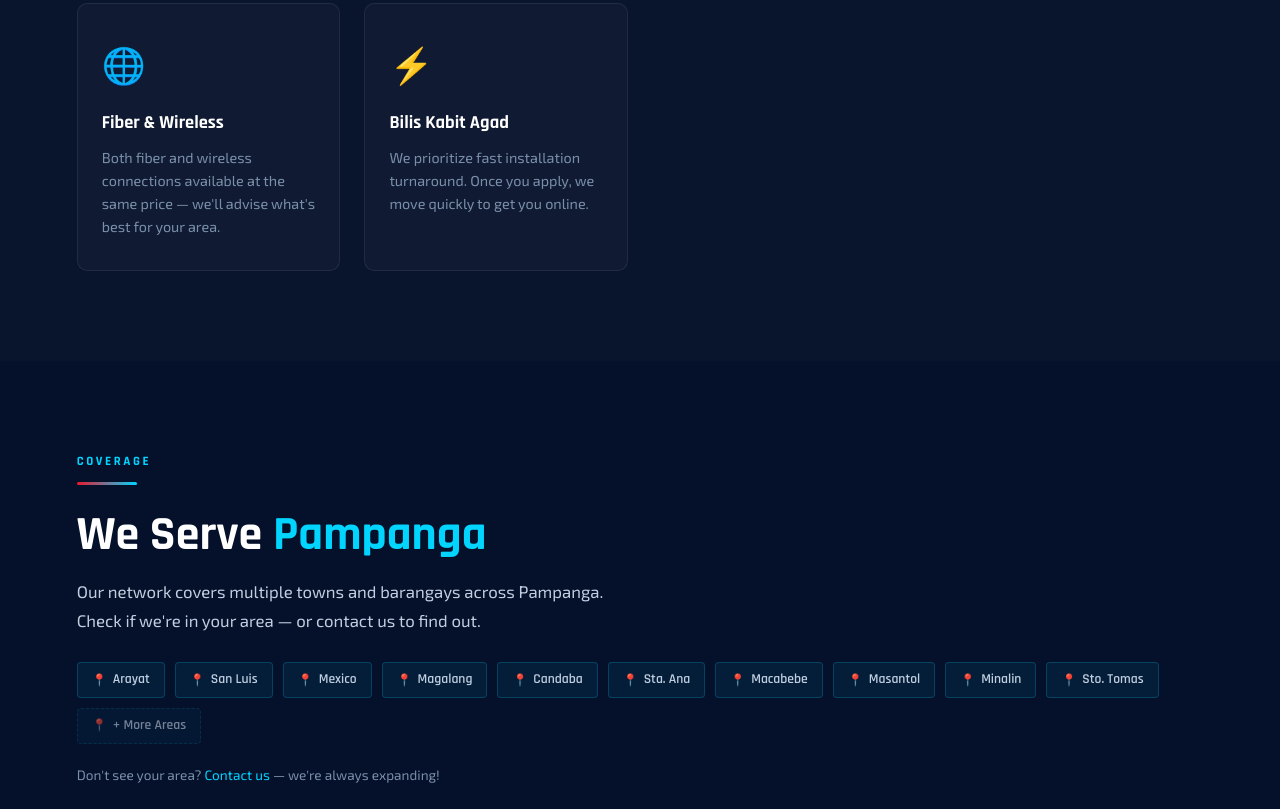
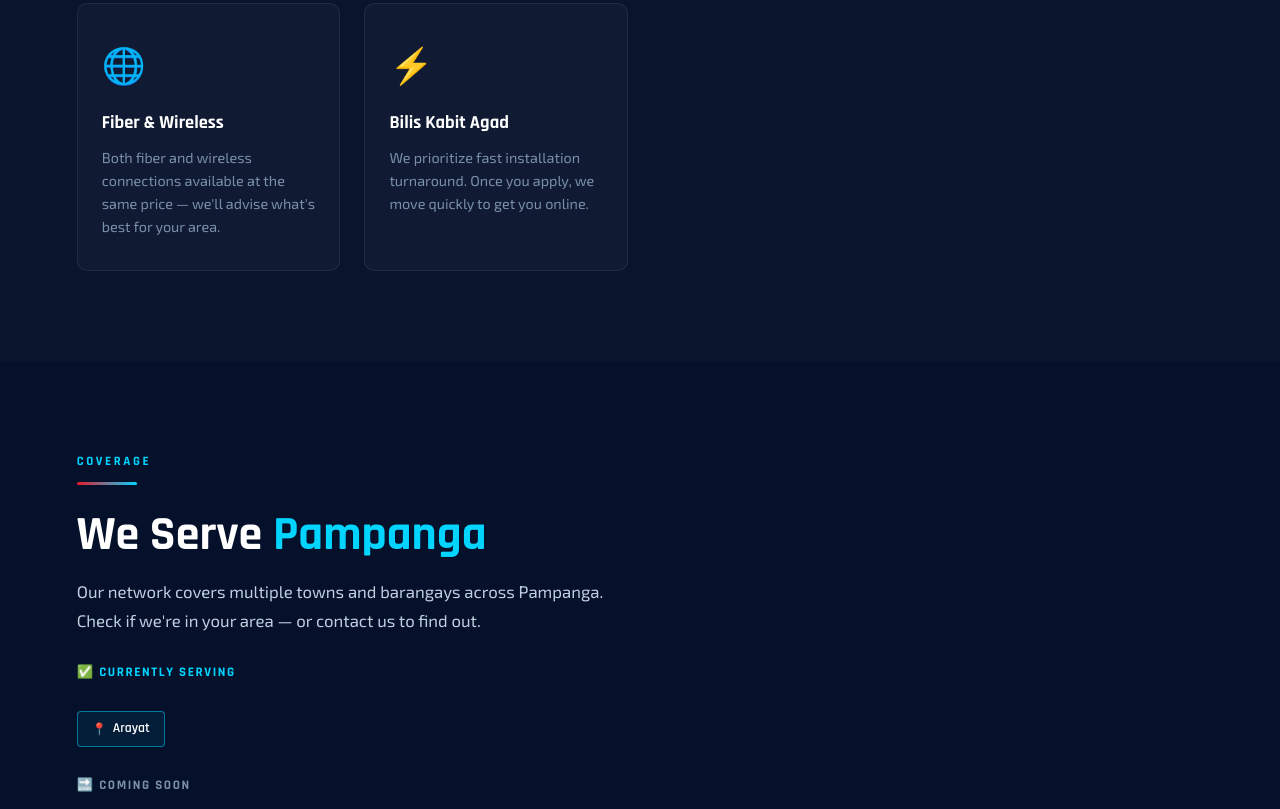
Before and after one commit to jhonpaulopuyat/jquestnetwork, a plain HTML site: page plans.html in a window 1280 px wide. Shown: the part 1988-2797 px from the top of the page. Drawn offline with Linux system fonts and the light colour scheme.

Commit message:
Update plans.html

```diff
--- a/plans.html
+++ b/plans.html
@@ -67,7 +67,8 @@
       <a href="contact.html" class="btn btn-outline plan-cta">Apply for This Plan</a>
     </div>
 
-    <div class="plan-card fade-up">
+    <div class="plan-card featured fade-up">
+      <span class="plan-badge-top">Most Popular</span>
       <div class="plan-name">Plan 999</div>
       <div class="plan-price"><sup>₱</sup>999</div>
       <div class="plan-period">per month</div>
@@ -87,11 +88,10 @@
         <li>Available: Fiber &amp; Wireless</li>
         <li>Valid ID required to apply</li>
       </ul>
-      <a href="contact.html" class="btn btn-outline plan-cta">Apply for This Plan</a>
+      <a href="contact.html" class="btn btn-primary plan-cta">Apply for This Plan</a>
     </div>
 
-    <div class="plan-card featured fade-up">
-      <span class="plan-badge-top">Most Popular</span>
+    <div class="plan-card fade-up">
       <div class="plan-name">Plan 1399</div>
       <div class="plan-price"><sup>₱</sup>1,399</div>
       <div class="plan-period">per month</div>
@@ -111,7 +111,7 @@
         <li>Available: Fiber &amp; Wireless</li>
         <li>Valid ID required to apply</li>
       </ul>
-      <a href="contact.html" class="btn btn-primary plan-cta">Apply for This Plan</a>
+      <a href="contact.html" class="btn btn-outline plan-cta">Apply for This Plan</a>
     </div>
 
     <div class="plan-card fade-up">
@@ -195,19 +195,20 @@
     <h2 class="section-title">We Serve <span>Pampanga</span></h2>
     <p class="section-sub">Our network covers multiple towns and barangays across Pampanga. Check if we're in your area — or contact us to find out.</p>
   </div>
-  <div class="coverage-areas fade-up" style="margin-top:28px;">
-    <span class="area-tag">Arayat</span>
-    <span class="area-tag">San Luis</span>
-    <span class="area-tag">Mexico</span>
-    <span class="area-tag">Magalang</span>
-    <span class="area-tag">Candaba</span>
-    <span class="area-tag">Sta. Ana</span>
-    <span class="area-tag">Macabebe</span>
-    <span class="area-tag">Masantol</span>
-    <span class="area-tag">Minalin</span>
-    <span class="area-tag">Sto. Tomas</span>
-    <!-- Add more as needed -->
-    <span class="area-tag" style="border-style:dashed;opacity:0.6;">+ More Areas</span>
+  <!-- Currently Serving -->
+  <p style="font-family:var(--font-head);font-size:0.82rem;font-weight:700;letter-spacing:0.12em;text-transform:uppercase;color:var(--cyan);margin-bottom:12px;margin-top:28px;">✅ Currently Serving</p>
+  <div class="coverage-areas fade-up">
+    <span class="area-tag" style="border-color:rgba(0,212,255,0.5);color:var(--white);">Arayat</span>
+  </div>
+
+  <!-- Future Areas -->
+  <p style="font-family:var(--font-head);font-size:0.82rem;font-weight:700;letter-spacing:0.12em;text-transform:uppercase;color:var(--gray-dim);margin-bottom:12px;margin-top:28px;">🔜 Coming Soon</p>
+  <div class="coverage-areas fade-up">
+    <span class="area-tag" style="border-style:dashed;opacity:0.7;">Sta. Ana</span>
+    <span class="area-tag" style="border-style:dashed;opacity:0.7;">Magalang</span>
+    <span class="area-tag" style="border-style:dashed;opacity:0.7;">Mexico</span>
+    <span class="area-tag" style="border-style:dashed;opacity:0.7;">San Fernando</span>
+    <span class="area-tag" style="border-style:dashed;opacity:0.7;">Angeles</span>
   </div>
   <p style="margin-top:20px;font-size:0.85rem;color:var(--gray-dim);">Don't see your area? <a href="contact.html" style="color:var(--cyan);">Contact us</a> — we're always expanding!</p>
 </section>
```
